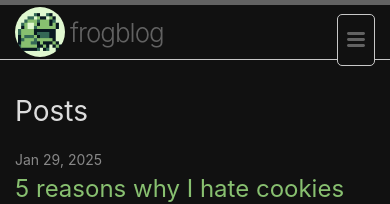
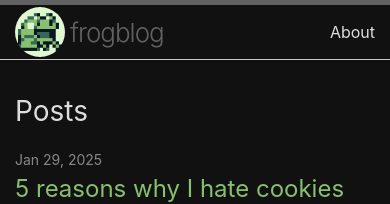
Before and after one commit to frogDoesTech/frogdoestech.github.io, a Jekyll site: the page built from index.markdown, in a window 390 px wide. Shown: the top 204 px of the page. Built offline with Jekyll 4.4.1, drawn with Linux system fonts in a browser that asks for light colours; nearby versions of some CDN libraries; a script that is not in the unit is left out.

Commit message:
remove ugly mobile hamburger menu

```diff
--- a/_sass/minima/_layout.scss
+++ b/_sass/minima/_layout.scss
@@ -60,59 +60,6 @@
     // Gaps between nav items, but not on the last one
     &:not(:last-child) {
       margin-right: 20px;
-    }
-  }
-
-  @include media-query($on-palm) {
-    position: absolute;
-    top: 9px;
-    right: $spacing-unit * 0.5;
-    background-color: $background-color;
-    border: 1px solid $grey-color-light;
-    border-radius: 5px;
-    text-align: right;
-
-    label[for="nav-trigger"] {
-      display: block;
-      float: right;
-      width: 36px;
-      height: 36px;
-      z-index: 2;
-      cursor: pointer;
-    }
-
-    .menu-icon {
-      display: block;
-      float: right;
-      width: 36px;
-      height: 26px;
-      line-height: 0;
-      padding-top: 10px;
-      text-align: center;
-
-      >svg {
-        fill: $grey-color-dark;
-      }
-    }
-
-    input~.trigger {
-      clear: both;
-      display: none;
-    }
-
-    input:checked~.trigger {
-      display: block;
-      padding-bottom: 5px;
-    }
-
-    .page-link {
-      display: block;
-      margin-left: 20px;
-      padding: 5px 10px;
-
-      &:not(:last-child) {
-        margin-right: 0;
-      }
     }
   }
 }
```
Also changed, not shown: 3 other files.
